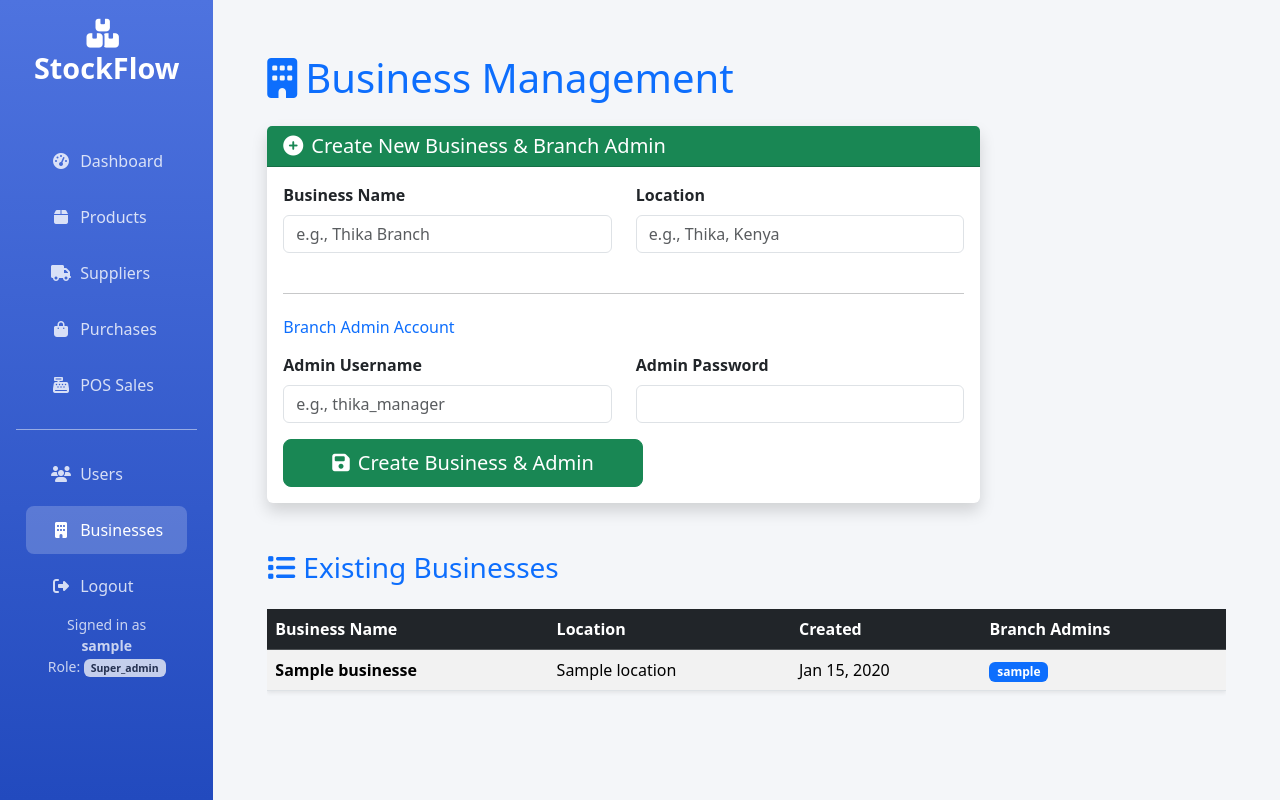
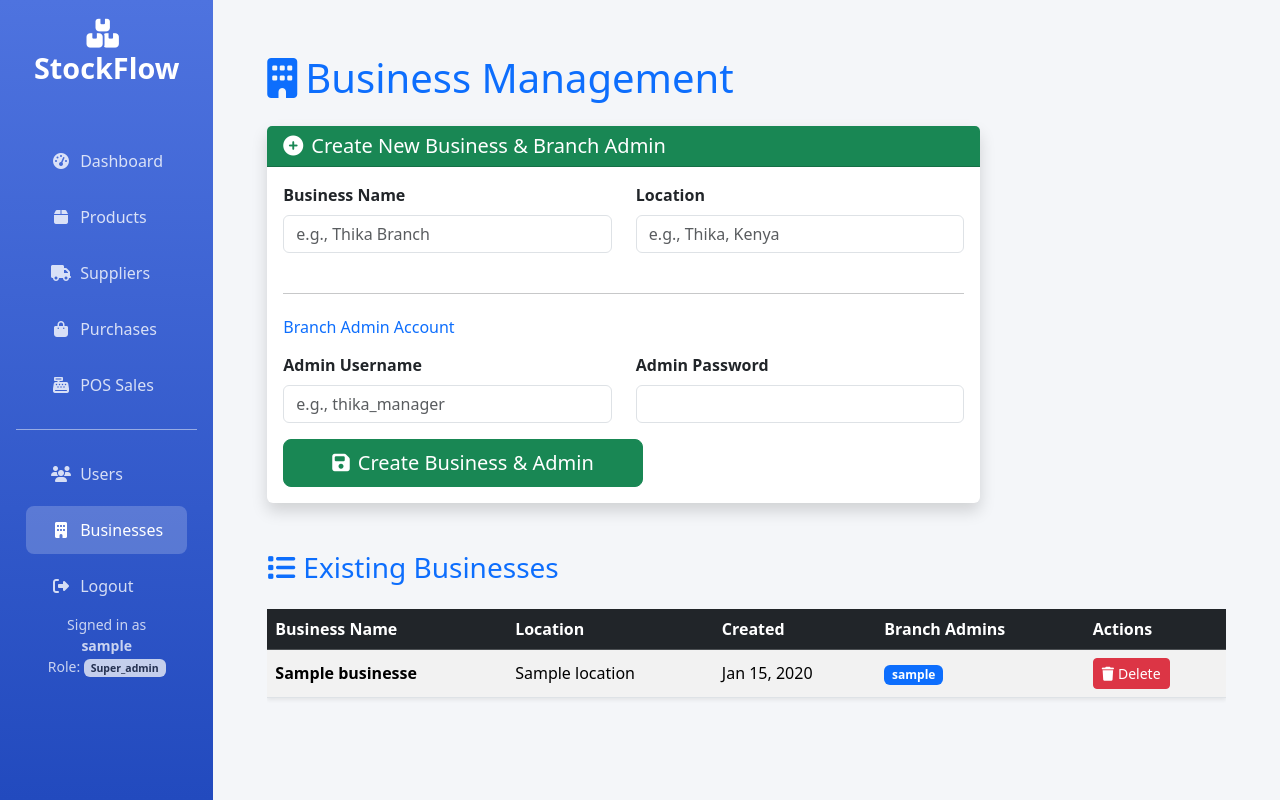
Before and after one commit to VINN5/StockFlow, a Flask app: page /businesses in a window 1280 px wide. Run offline with Flask 3, Linux system fonts and the light colour scheme; the visitor is signed in with stand-in values (Sample User, id 1); a database or web service that is not in the repository returns one stand-in record (values such as "Sample title").

Commit message:
Add delete business functionality for super_admin

```diff
--- a/backend/app.py
+++ b/backend/app.py
@@ -246,6 +246,41 @@ def create_business():
     return redirect(url_for('businesses'))
 
 
+@app.route('/businesses/delete/<business_id>', methods=['POST'])
+def delete_business(business_id):
+    if 'user_id' not in session or session.get('role') != 'super_admin':
+        flash('Access denied', 'danger')
+        return redirect(url_for('dashboard'))
+
+    try:
+        obj_id = ObjectId(business_id)
+    except:
+        flash('Invalid business ID', 'danger')
+        return redirect(url_for('businesses'))
+
+
+    business = db.businesses.find_one({"_id": obj_id})
+    if not business:
+        flash('Business not found', 'danger')
+        return redirect(url_for('businesses'))
+
+    business_name = business['name']
+
+
+    delete_admins_result = db.users.delete_many({
+        "business_id": obj_id,
+        "role": "admin"
+    })
+    admins_deleted = delete_admins_result.deleted_count
+
+
+    db.businesses.delete_one({"_id": obj_id})
+
+    flash(f'Business "{business_name}" deleted successfully. '
+          f'{admins_deleted} branch admin(s) also removed.', 'success')
+
+    return redirect(url_for('businesses'))
+
 @app.route('/logout')
 def logout():
     session.clear()
--- a/frontend/templates/businesses.html
+++ b/frontend/templates/businesses.html
@@ -6,7 +6,7 @@
 <div class="container mt-4">
     <h1 class="mb-4 text-primary"><i class="fas fa-building me-2"></i>Business Management</h1>
 
-    <!-- Create New Business Form -->
+
     <div class="row mb-5">
         <div class="col-lg-9">
             <div class="card shadow border-0">
@@ -46,7 +46,7 @@
         </div>
     </div>
 
-    <!-- Existing Businesses List -->
+
     <h3 class="text-primary mb-4"><i class="fas fa-list me-2"></i>Existing Businesses</h3>
 
     {% if businesses %}
@@ -58,6 +58,7 @@
                     <th>Location</th>
                     <th>Created</th>
                     <th>Branch Admins</th>
+                    <th>Actions</th>
                 </tr>
             </thead>
             <tbody>
@@ -76,6 +77,15 @@
                             <em class="text-muted">No admin assigned</em>
                         {% endif %}
                     </td>
+                    <td>
+                        <form method="POST" action="{{ url_for('delete_business', business_id=biz._id) }}"
+                              onsubmit="return confirm('Are you sure you want to delete \"{{ biz.name }}\"? This will also delete its branch admin(s). This action cannot be undone.');"
+                              style="display: inline;">
+                            <button type="submit" class="btn btn-danger btn-sm">
+                                <i class="fas fa-trash me-1"></i>Delete
+                            </button>
+                        </form>
+                    </td>
                 </tr>
                 {% endfor %}
             </tbody>
```
